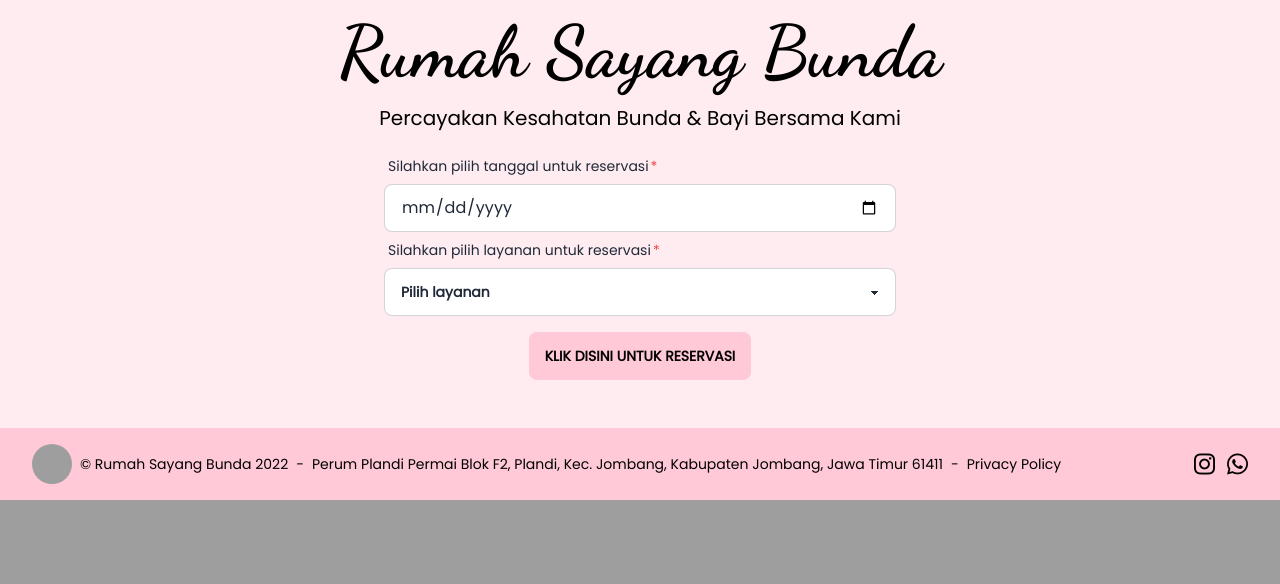
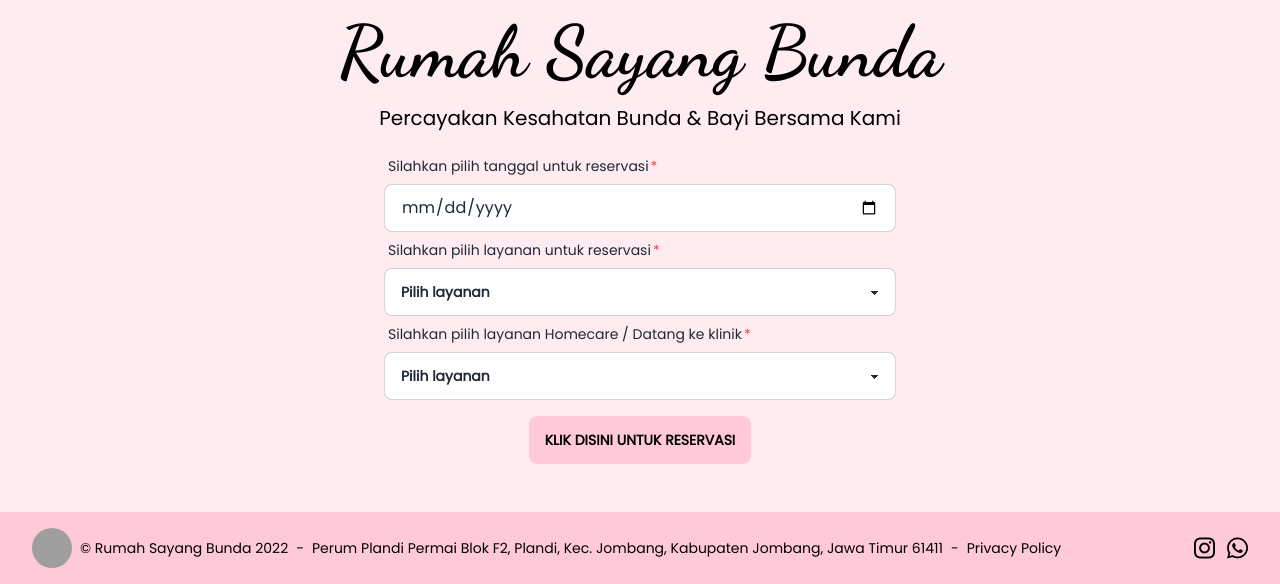
Before and after one commit to zikri124/RumahSayangBunda, a Node server app: template views/client/form1.pug in a window 1280 px wide. Shown: the part 600-1184 px from the top of the page. Before the commit the page ends 1100 px from the top, so only its background shows below. Run offline with Node 20, Linux system fonts and the light colour scheme; the template is opened without the code that fills it, so the values that code supplies are empty; style sheets or scripts are compiled from the project's sources; some libraries are stand-ins or nearby versions; grey boxes are pictures that could not be loaded.

```diff
--- a/views/client/form1.pug
+++ b/views/client/form1.pug
@@ -49,6 +49,13 @@ html
             option(value="" selected="" disabled="") Pilih layanan
             each data in servicesData
               option(value=data.id)= data.data.name
+          .flex.justify-start.w-full(class="md:justify-start lg:max-w-lg md:max-w-md")
+            label.label
+              span.label-text(class="after:ml-0.5 after:content-['*'] after:text-red-500") Silahkan pilih layanan Homecare / Datang ke klinik
+          select.select.select-bordered.w-full.max-w-xs(name="serviceCare" class="lg:max-w-lg md:max-w-md" required)
+            option(value="" selected="" disabled="") Pilih layanan
+            option(value="homecare")= `Homecare`
+            option(value="klinik")= `Datang ke Klinik`
           button.btn(class="bg-[#FFC9D7] border-none text-black hover:text-white hover:bg-[#f391ab] mt-4", type="submit") Klik disini untuk reservasi
       include footer.pug
       script(src="/js/home.js")
--- a/views/client/reservasi.pug
+++ b/views/client/reservasi.pug
@@ -33,6 +33,10 @@ html
             input.input.input-bordered.w-full.max-w-xs.text-black(name='input_name' required='' type='text', placeholder='Ketik Disini' class="lg:max-w-lg md:max-w-md")
           .flex.flex-col.justify-start.w-full(class="lg:max-w-lg md:max-w-md text-red-500")
             label.label
+              span.label-text(class="after:content-['*'] after:ml-0.5 after:text-red-500 text-black") Nama Bayi
+            input.input.input-bordered.w-full.max-w-xs.text-black(name='input_baby_name' required='' type='text', placeholder='Ketik Disini' class="lg:max-w-lg md:max-w-md")
+          .flex.flex-col.justify-start.w-full(class="lg:max-w-lg md:max-w-md text-red-500")
+            label.label
               span.label-text(class="after:content-['*'] after:ml-0.5 after:text-red-500 text-black") No. Hp (Nomer WhatsApp Gunakan Format : 6282333999xxx)
             input.input.input-bordered.w-full.max-w-xs.text-black(name='no_hp' id="phoneNumber" required='' maxlength="13" minlength="10" type='tel'  placeholder='Contoh : 6282333999xxx' class="lg:max-w-lg md:max-w-md")
           .flex.flex-col.justify-start.w-full(class="md:justify-start lg:max-w-lg md:max-w-md text-red-500")
@@ -53,7 +57,7 @@ html
               each session1 in sessions
                 - let pilih = false
                 each datasessionss in sessionsData
-                  if datasessionss.time===session1
+                  if (datasessionss.time===session1)
                     - pilih = true
                     - break
                 if(!pilih)
```
Also changed, not shown: middleware/googleCalendar.js (+12 -19 lines), views/client/home.pug (+5 -5 lines).
